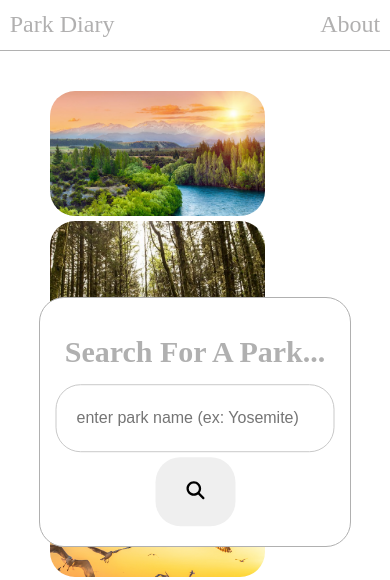
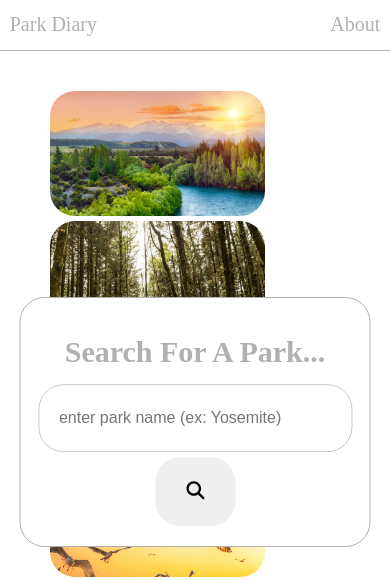
Before and after one commit to AleyH30/parkdiary, a React (Create React App) app: page /#/ in a window 390 px wide. Shown: the top 580 px of the page. Built offline with nearby package versions, Linux system fonts and the light colour scheme; grey boxes are pictures that could not be loaded.

Commit message:
setup gh-pages

```diff
--- a/src/Pages/0Components/Navbar/Navbar.css
+++ b/src/Pages/0Components/Navbar/Navbar.css
@@ -22,10 +22,10 @@
 
 }
 .logo-btn{
-    font-size: 24px;
+    font-size: 20px;
     color: rgb(177, 176, 176);
 }
 .about-btn{
-    font-size: 24px;
+    font-size: 20px;
     color: rgb(177, 176, 176);
 }
--- a/src/Pages/Home/Home.css
+++ b/src/Pages/Home/Home.css
@@ -106,7 +106,7 @@
         width: 55%;
     }
     .search-container{
-        width: 80%;
+        width: 90%;
     }
     .search-contents h1{
         font-size: 40px;
```
